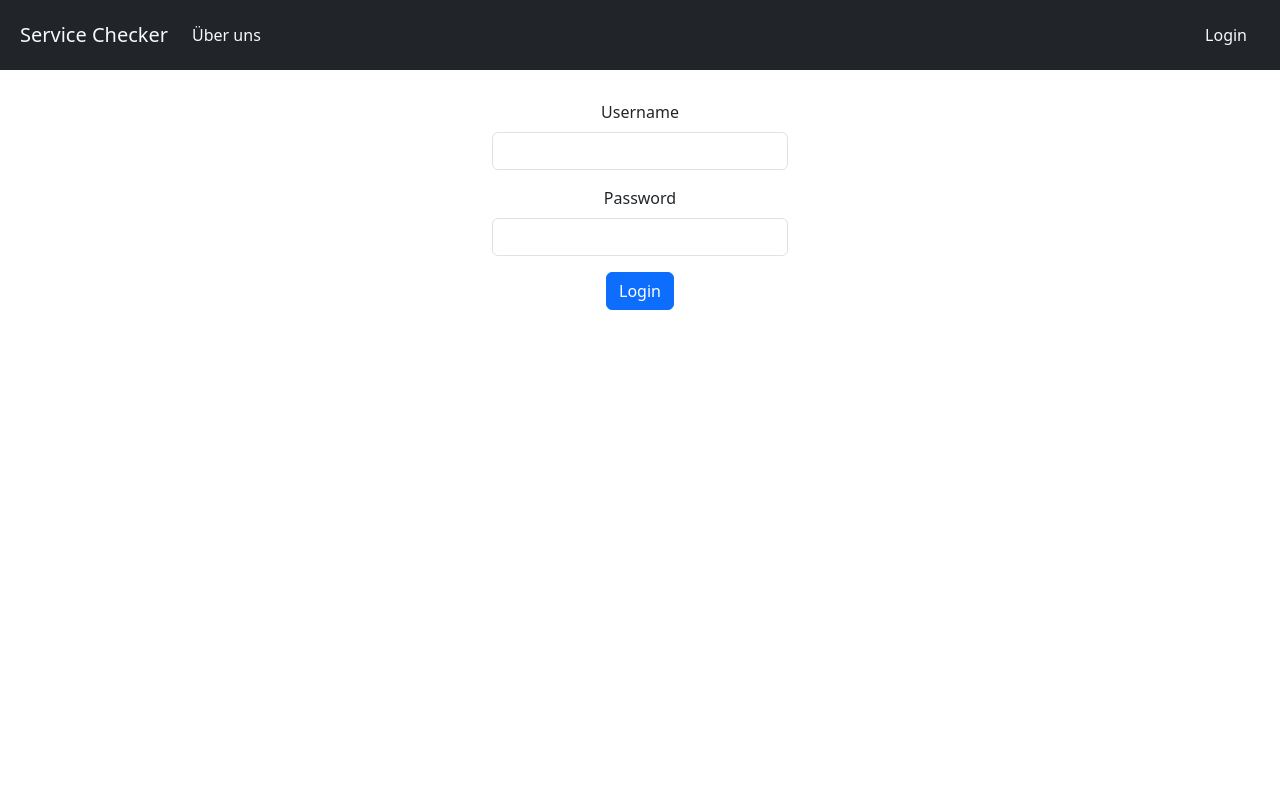
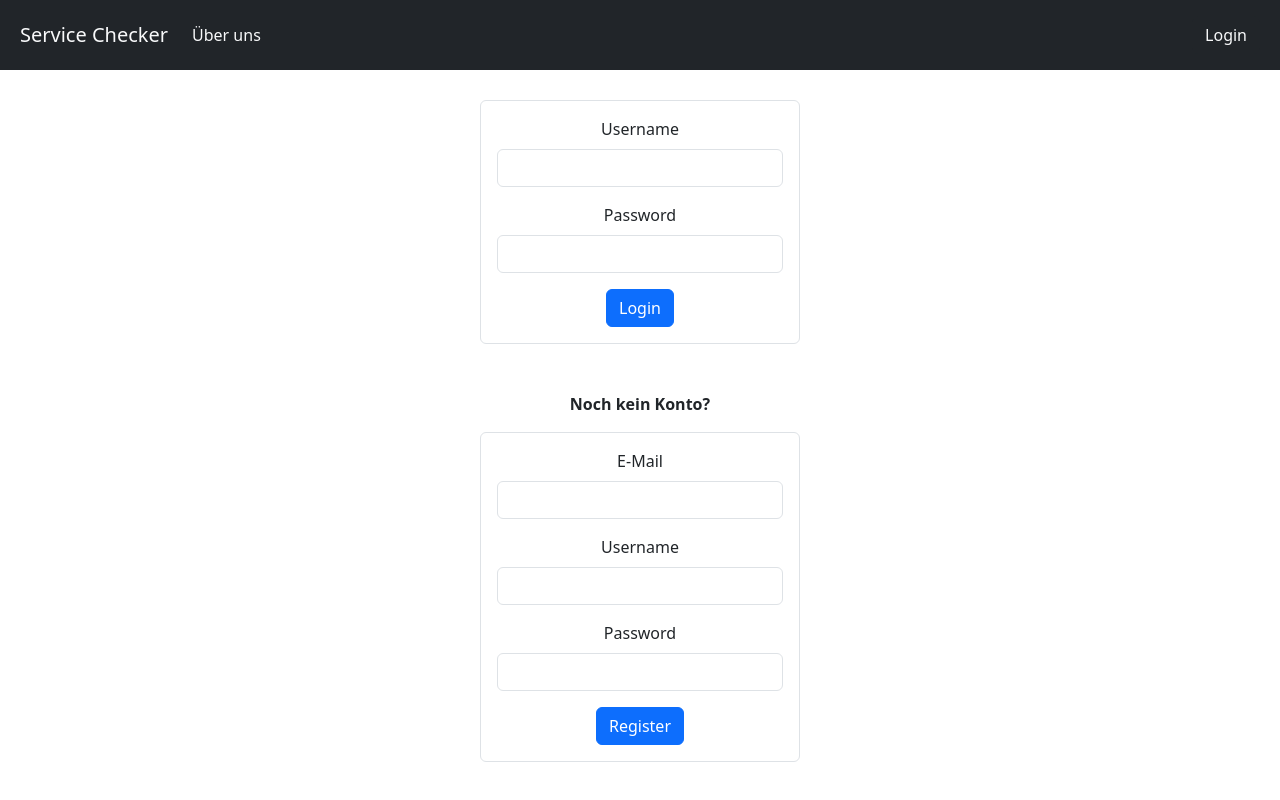
Before and after one commit to eoezcan2/vin-service-checker, a Vue app: page /login in a window 1280 px wide. Built offline with nearby package versions, Linux system fonts and the light colour scheme.

Commit message:
Add register function

```diff
--- a/src/components/views/LoginView.vue
+++ b/src/components/views/LoginView.vue
@@ -6,6 +6,10 @@
 
     const username = ref('')
     const password = ref('')
+
+    const registerUsername = ref('')
+    const registerEmail = ref('')
+    const registerPassword = ref('')
 
     const router = useRouter()
 
@@ -32,20 +36,60 @@
             alert('Login failed')
         })
     }
+
+    const register = () => {
+      axios.post('http://localhost:8080/user/register', {
+          username: registerUsername.value,
+          email: registerEmail.value,
+          password: registerPassword.value
+      }).then((response) => {
+          console.log(response)
+          if (response.status === 200) {
+              console.log(response.data.token)
+              localStorage.setItem('token', response.data.token)
+              router.push('/')
+              location.reload()
+          }
+      }).catch((error) => {
+          console.log(error)
+          alert('Register failed')
+      })
+    }
 </script>
 
 <template>
-    <div class="container w-25">
+    <div>
+      <div class="container w-25 p-3 border rounded">
         <div class="mb-3">
-            <label for="usernameInput" class="form-label">Username</label>
-            <input type="text" class="form-control" id="usernameInput" v-model="username" aria-describedby="usernameHelp" v-on:keyup.enter="login">
-            <!--<div id="usernameHelp" class="form-text">We'll never share your email with anyone else.</div>-->
+          <label for="usernameInput" class="form-label">Username</label>
+          <input type="text" class="form-control" id="usernameInput" v-model="username" aria-describedby="usernameHelp" v-on:keyup.enter="login">
+          <!--<div id="usernameHelp" class="form-text">We'll never share your email with anyone else.</div>-->
         </div>
         <div class="mb-3">
-            <label for="passwordInput" class="form-label">Password</label>
-            <input type="password" class="form-control" id="passwordInput" v-model="password" v-on:keyup.enter="login">
+          <label for="passwordInput" class="form-label">Password</label>
+          <input type="password" class="form-control" id="passwordInput" v-model="password" v-on:keyup.enter="login">
         </div>
         <button class="btn btn-primary" @click="login">Login</button>
+      </div>
+      <!--Register-->
+      <p class="mt-5 fw-bold">Noch kein Konto?</p>
+      <div class="container w-25 p-3 border rounded">
+        <div class="mb-3">
+          <label for="registerEmail" class="form-label">E-Mail</label>
+          <input type="text" class="form-control" id="registerEmail" v-model="registerUsername" v-on:keyup.enter="register">
+          <!--<div id="usernameHelp" class="form-text">We'll never share your email with anyone else.</div>-->
+        </div>
+        <div class="mb-3">
+          <label for="registerUsername" class="form-label">Username</label>
+          <input type="text" class="form-control" id="registerUsername" v-model="registerEmail" v-on:keyup.enter="register">
+          <!--<div id="usernameHelp" class="form-text">We'll never share your email with anyone else.</div>-->
+        </div>
+        <div class="mb-3">
+          <label for="registerPassword" class="form-label">Password</label>
+          <input type="password" class="form-control" id="registerPassword" v-model="registerPassword" v-on:keyup.enter="register">
+        </div>
+        <button class="btn btn-primary" @click="register">Register</button>
+      </div>
     </div>
 </template>
 
```
